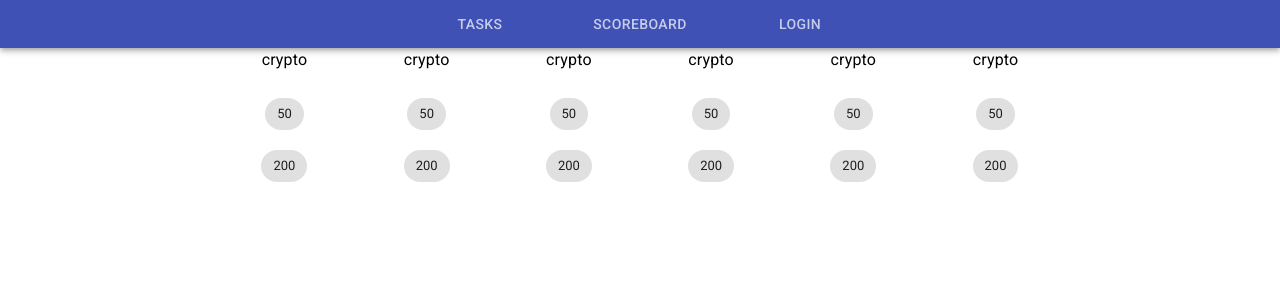
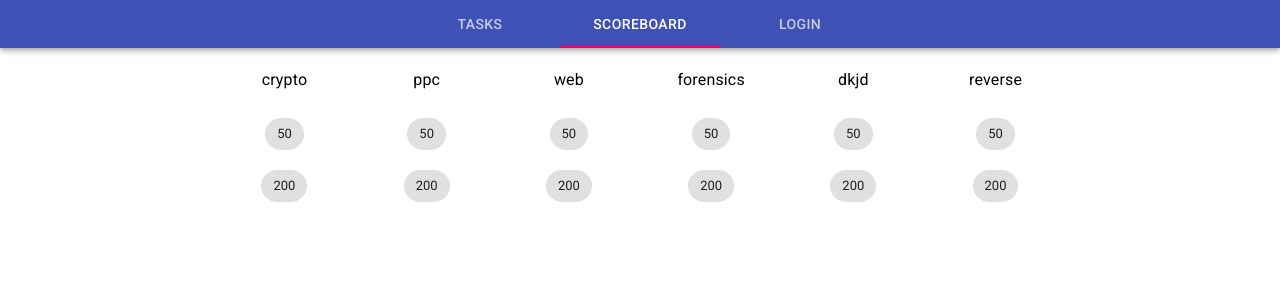
Before and after one commit to r34son/ctf-app, a React (Create React App) app: page /tasks in a window 1280 px wide. Shown: the top 300 px of the page. Built offline with nearby package versions, Linux system fonts and the light colour scheme; the HTML template or start-up script is replaced by a standard one.

Commit message:
dejodjedjed

```diff
--- a/src/components/NavBar.jsx
+++ b/src/components/NavBar.jsx
@@ -3,7 +3,7 @@ import { Link } from 'react-router-dom'
 import { AppBar, Tabs, Tab } from '@material-ui/core'
 
 export default () => {
-    const [current, setCurrent] = useState()
+    const [current, setCurrent] = useState(1)
     return (
         <AppBar position='static'>
             <Tabs
--- a/src/components/Tasks.jsx
+++ b/src/components/Tasks.jsx
@@ -3,7 +3,7 @@ import { Grid, Chip, Typography, makeStyles } from '@material-ui/core'
 
 const useStyles = makeStyles({
     root: {
-        margin: '0 auto',
+        margin: '20px auto',
     },
     chip: {
         marginTop: '20px'
@@ -24,7 +24,7 @@ const useStyles = makeStyles({
     }]
   },
   {
-    name: 'crypto',
+    name: 'ppc',
     tasks: [{
         value: 50,
         title: 'Crypto 50',
@@ -37,7 +37,7 @@ const useStyles = makeStyles({
     }]
   },
   {
-    name: 'crypto',
+    name: 'web',
     tasks: [{
         value: 50,
         title: 'Crypto 50',
@@ -50,7 +50,7 @@ const useStyles = makeStyles({
     }]
   },
   {
-    name: 'crypto',
+    name: 'forensics',
     tasks: [{
         value: 50,
         title: 'Crypto 50',
@@ -63,7 +63,7 @@ const useStyles = makeStyles({
     }]
   },
   {
-    name: 'crypto',
+    name: 'dkjd',
     tasks: [{
         value: 50,
         title: 'Crypto 50',
@@ -76,7 +76,7 @@ const useStyles = makeStyles({
     }]
   },
   {
-    name: 'crypto',
+    name: 'reverse',
     tasks: [{
         value: 50,
         title: 'Crypto 50',
@@ -103,12 +103,12 @@ const Tasks = () => {
             className={classes.root}
         >
             {categories.map(category =>
-                <Grid sm={12/categories.length} container direction='column' alignItems='center'>
+                <Grid sm={12/categories.length} container direction='column' alignItems='center' key={category.name}>
                     <Typography gutterBottom>
                         {category.name}
                     </Typography>
                     {category.tasks.map(({ value, ...rest }) =>
-                        <Chip className={classes.chip} label={value} onClick={openTask.bind(this, rest)}/>
+                        <Chip key={rest.title} className={classes.chip} label={value} onClick={() => openTask(rest)}/>
                     )}
                 </Grid>
             )}
```
